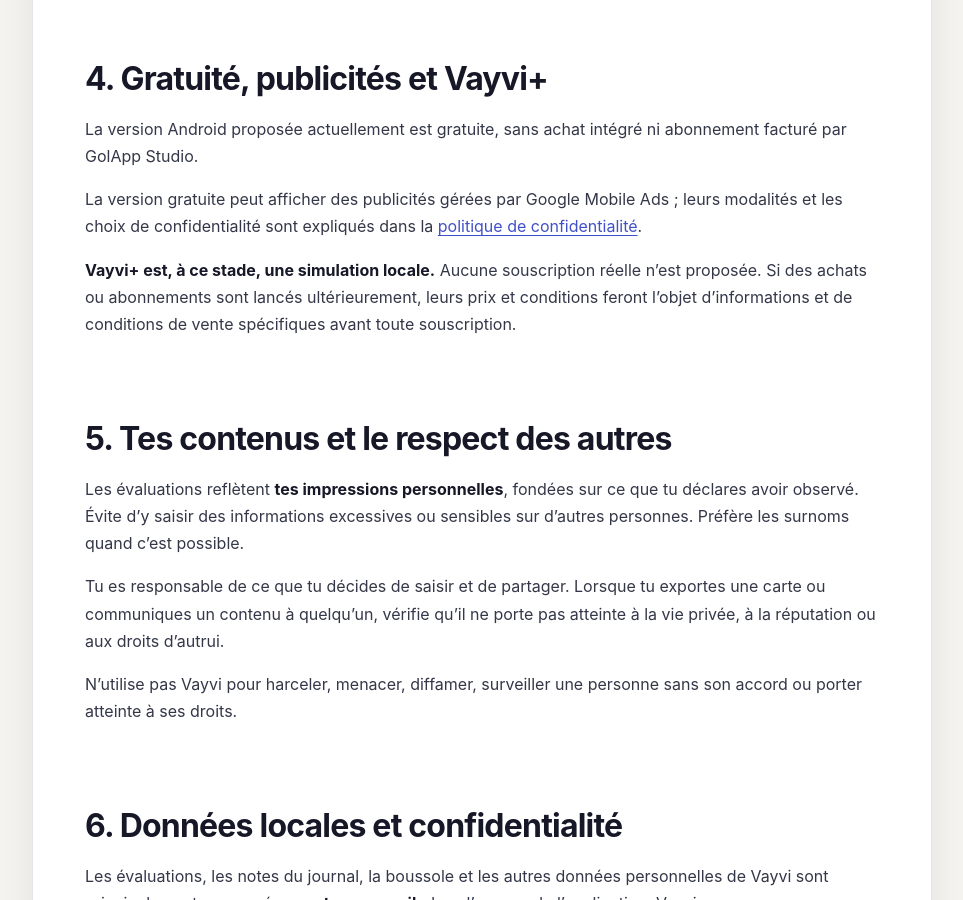
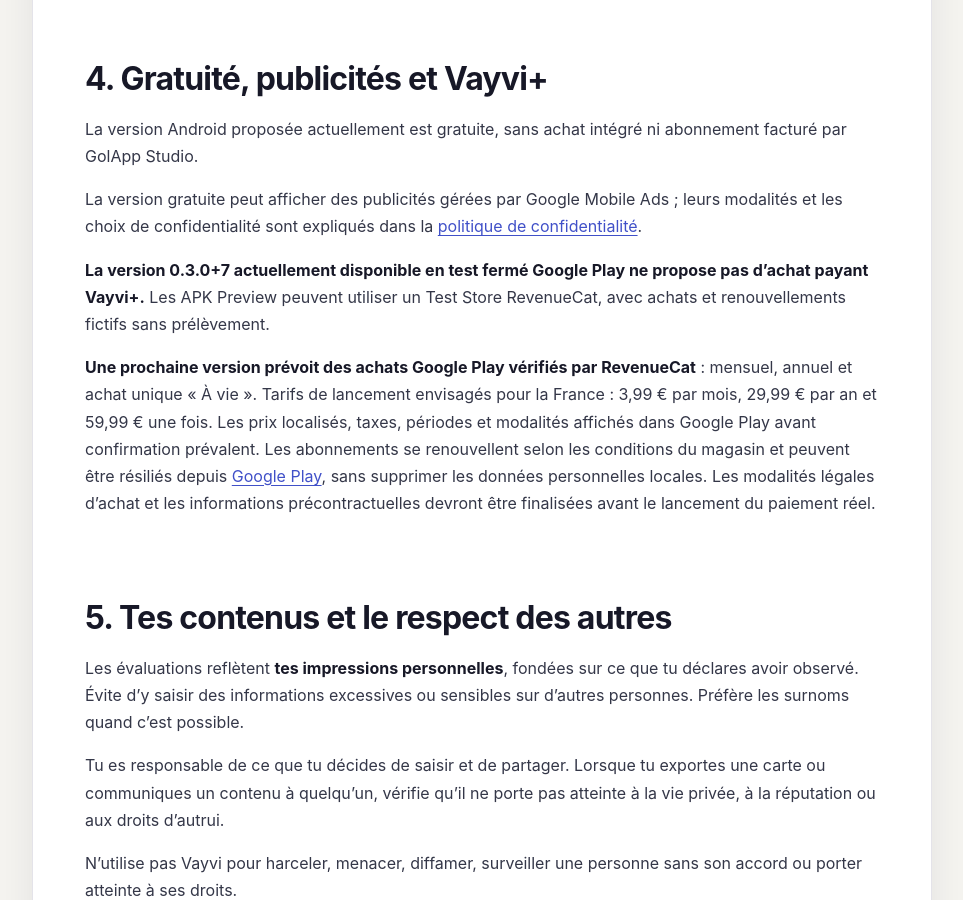
Before and after one commit to ShamsGolap/vayvi-privacy, a Jekyll site: the page built from cgu.md, in a window 1280 px wide and 900 px high, scrolled down 1647 px. Shown: the whole window, without its empty margins (158-1121 px from the left). Built offline with Jekyll 4.4.1, drawn with Linux system fonts in a browser that asks for light colours; some of the changed text lies outside the part shown.

Commit message:
docs(terms): distinguish test purchases from future Google Play billing

```diff
--- a/cgu.md
+++ b/cgu.md
@@ -42,7 +42,9 @@ La version Android proposée actuellement est gratuite, sans achat intégré ni
 
 La version gratuite peut afficher des publicités gérées par Google Mobile Ads ; leurs modalités et les choix de confidentialité sont expliqués dans la [politique de confidentialité](./).
 
-**Vayvi+ est, à ce stade, une simulation locale.** Aucune souscription réelle n’est proposée. Si des achats ou abonnements sont lancés ultérieurement, leurs prix et conditions feront l’objet d’informations et de conditions de vente spécifiques avant toute souscription.
+**La version 0.3.0+7 actuellement disponible en test fermé Google Play ne propose pas d'achat payant Vayvi+.** Les APK Preview peuvent utiliser un Test Store RevenueCat, avec achats et renouvellements fictifs sans prélèvement.
+
+**Une prochaine version prévoit des achats Google Play vérifiés par RevenueCat** : mensuel, annuel et achat unique « À vie ». Tarifs de lancement envisagés pour la France : 3,99 € par mois, 29,99 € par an et 59,99 € une fois. Les prix localisés, taxes, périodes et modalités affichés dans Google Play avant confirmation prévalent. Les abonnements se renouvellent selon les conditions du magasin et peuvent être résiliés depuis [Google Play](https://play.google.com/store/account/subscriptions), sans supprimer les données personnelles locales. Les modalités légales d'achat et les informations précontractuelles devront être finalisées avant le lancement du paiement réel.
 
 ## 5. Tes contenus et le respect des autres
 
```
Also changed, not shown: other parts of cgu.md (+1 -1 lines).
